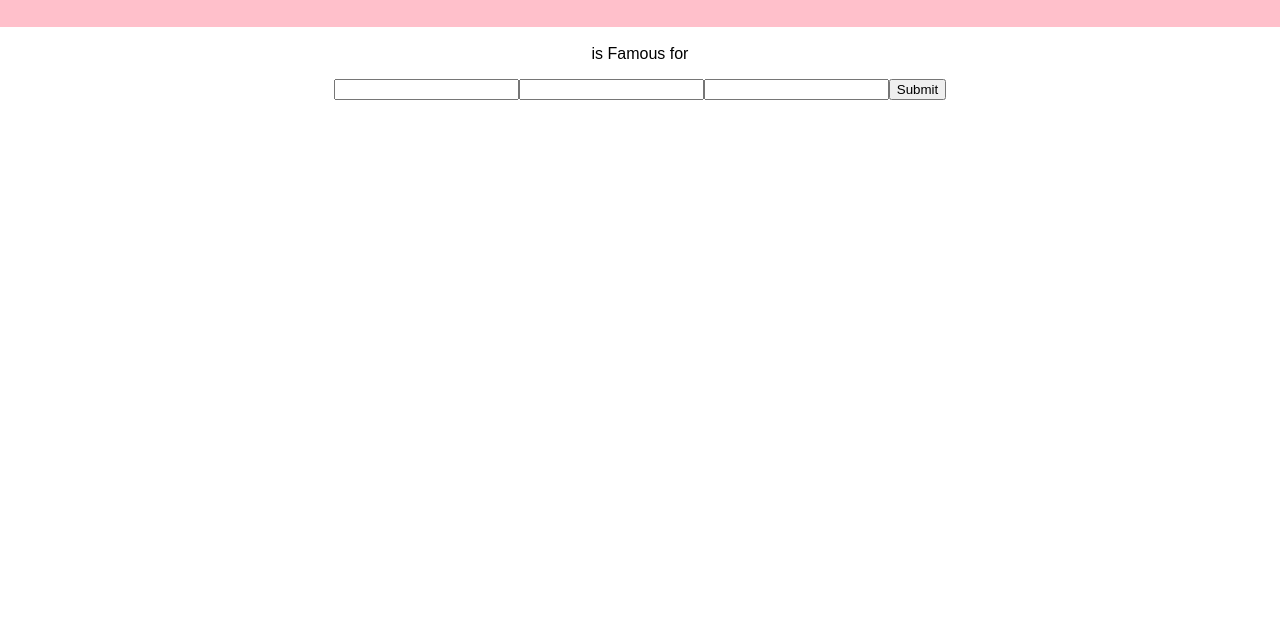
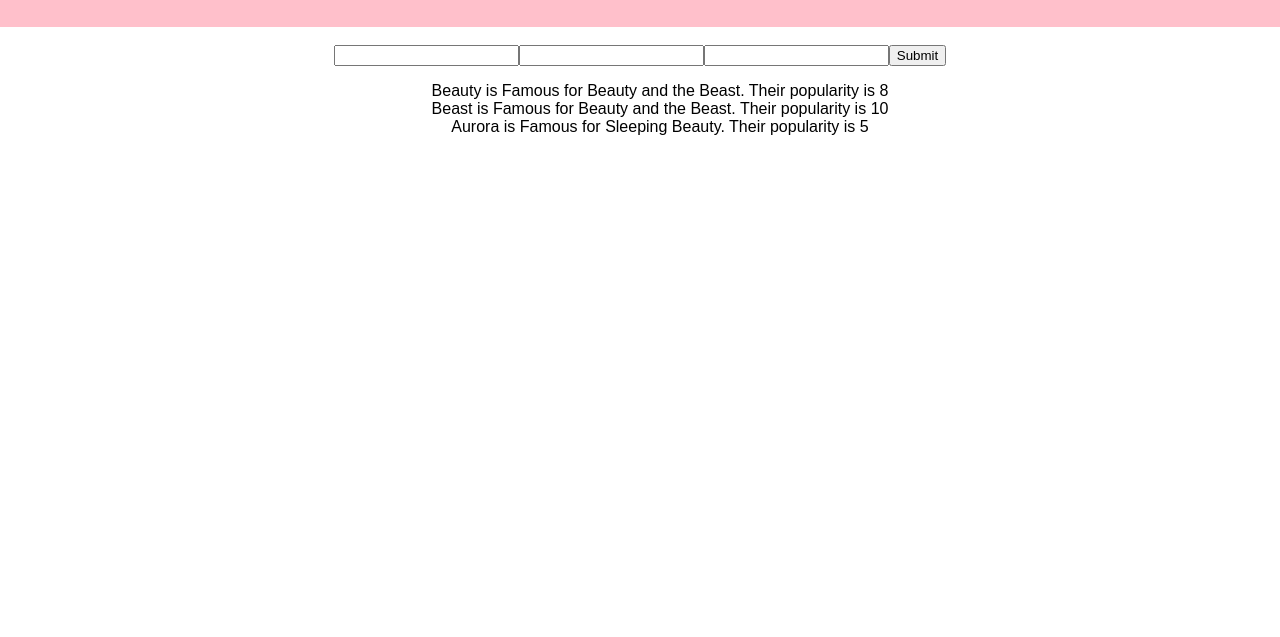
Before and after one commit to paiathao/Famous-People, a React app: page / in a window 1280 px wide. Shown: the part 163-800 px from the top of the page. Built offline with nearby package versions, Linux system fonts and the light colour scheme.

Commit message:
break into diff components

```diff
--- a/src/components/App/App.js
+++ b/src/components/App/App.js
@@ -1,16 +1,80 @@
 import React, { Component } from 'react';
+import './App.css';
 import Header from '../Header/Header';
-import Star from '../Star/Star'
-import './App.css';
+import NewStar from '../NewStar/NewStar'
+import StarList from '../StarList/StarList'
 
 class App extends Component {
+
+  constructor(props) {
+    super(props)
+
+    this.state = {
+        starList: [
+            {
+                name: 'Beauty',
+                role: 'Beauty and the Beast',
+                popularity: 8,
+            },
+            {
+                name: 'Beast',
+                role: 'Beauty and the Beast',
+                popularity: 10,
+            },
+            {
+                name: 'Aurora',
+                role: 'Sleeping Beauty',
+                popularity: 5,
+            },
+        ],
+
+        newStar : {
+            name: '',
+            role: '',
+            popularity: ''
+        }
+    }
+}
+
+handleChangeFor = (propertyName) => (event) => {
+    this.setState({
+        newStar: {
+            ...this.state.newStar,
+            [propertyName]: event.target.value,
+        }
+    })
+}
+
+handleSubmit = (event) => {
+    console.log(this.state)
+
+    event.preventDefault();
+
+    this.setState({
+        starList: [
+            ...this.state.starList,
+            this.state.newStar
+          ],
+          newStar : {
+            name: '',
+            role: '',
+            popularity: ''
+          }
+        })
+}
+
   render() {
     return (
       <div className="App">
         <Header />
         <p className="App-intro">
         </p>
-        <Star/>
+        <NewStar
+        newStar={this.state.newStar}
+        handleChangeFor={this.handleChangeFor}
+        handleSubmit={this.handleSubmit}
+        />
+        <StarList listOfStar={this.state.starList}/>
       </div>
     );
   }
--- /dev/null
+++ b/src/components/NewStar/NewStar.js
@@ -0,0 +1,18 @@
+import React, { Component } from 'react';
+
+class NewStar extends Component {
+
+    render() {
+
+        return (
+            <form onSubmit={this.props.handleSubmit}>
+                <input value={this.props.name} type="text" onChange={this.props.handleChangeFor('name')} />
+                <input value={this.props.role} type="text" onChange={this.props.handleChangeFor('role')} />
+                <input value={this.props.popularity} type="text" onChange={this.props.handleChangeFor('popularity')} />
+                <input type="submit" />
+            </form>
+        )
+    }
+}
+
+export default NewStar;
--- a/src/components/Star/Star.js
+++ b/src/components/Star/Star.js
@@ -2,52 +2,10 @@ import React, { Component } from 'react';
 
 class Star extends Component {
 
-    constructor(props) {
-        super(props)
+    render() {
 
-        this.state = {
-            stars: {
-                name: '',
-                role: '',
-                popularity: '',
-            }
-        }
-    }
-
-    handleChangeFor = (propertyName) => (event) => {
-        this.setState({
-            stars: {
-                ...this.state.stars,
-                [propertyName]: event.target.value,
-            }
-        })
-    }
-
-    handleClick = (event) => {
-        console.log(this.state.stars)
-
-        event.preventDefault();
-
-        this.setState({
-            stars: {
-                name: '',
-                role: '',
-                popularity: ''
-            }
-        })
-    }
-
-    render() {
         return (
-            <div onSubmit={this.handleClick}>
-                <p> {this.state.stars.name} is Famous for {this.state.stars.role} </p>
-                <form>
-                <input value={this.state.stars.name} type="text" onChange={this.handleChangeFor('name')} />
-                <input value={this.state.stars.role} type="text" onChange={this.handleChangeFor('role')} />
-                <input value={this.state.stars.popularity} type="text" onChange={this.handleChangeFor('popularity')} />
-                <input type="submit" />
-                </form>
-            </div>
+            <li> {this.props.star.name} is Famous for {this.props.star.role}. Their popularity is {this.props.star.popularity} </li>
         )
     }
 }
--- /dev/null
+++ b/src/components/StarList/StarList.js
@@ -0,0 +1,20 @@
+import React, { Component } from 'react';
+import Star from '../Star/Star'
+
+class StarList extends Component {
+
+    render() {
+
+        let starListItemArray = this.props.listOfStar.map((star, index) => {
+            return <Star star={star} key={index}/>
+        })
+
+        return (
+            <ul>
+                {starListItemArray}
+            </ul>
+        )
+    }
+}
+
+export default StarList;
--- a/src/index.css
+++ b/src/index.css
@@ -3,3 +3,7 @@ body {
   padding: 0;
   font-family: sans-serif;
 }
+
+ul {
+  list-style-type: none;
+}
```
